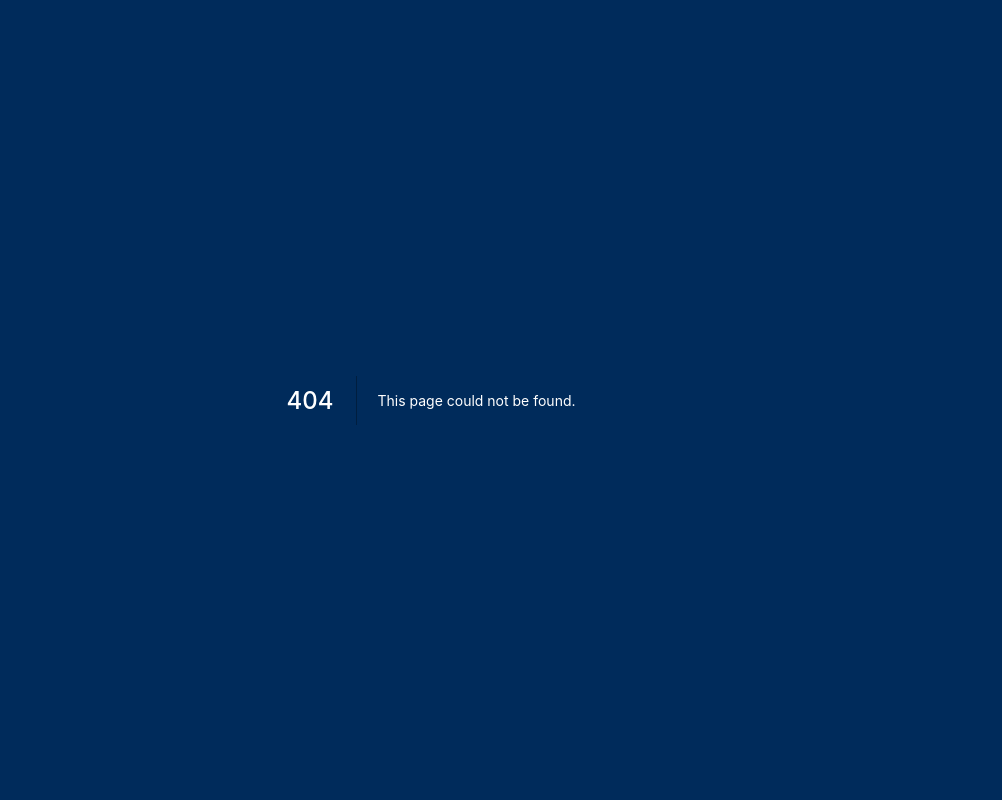
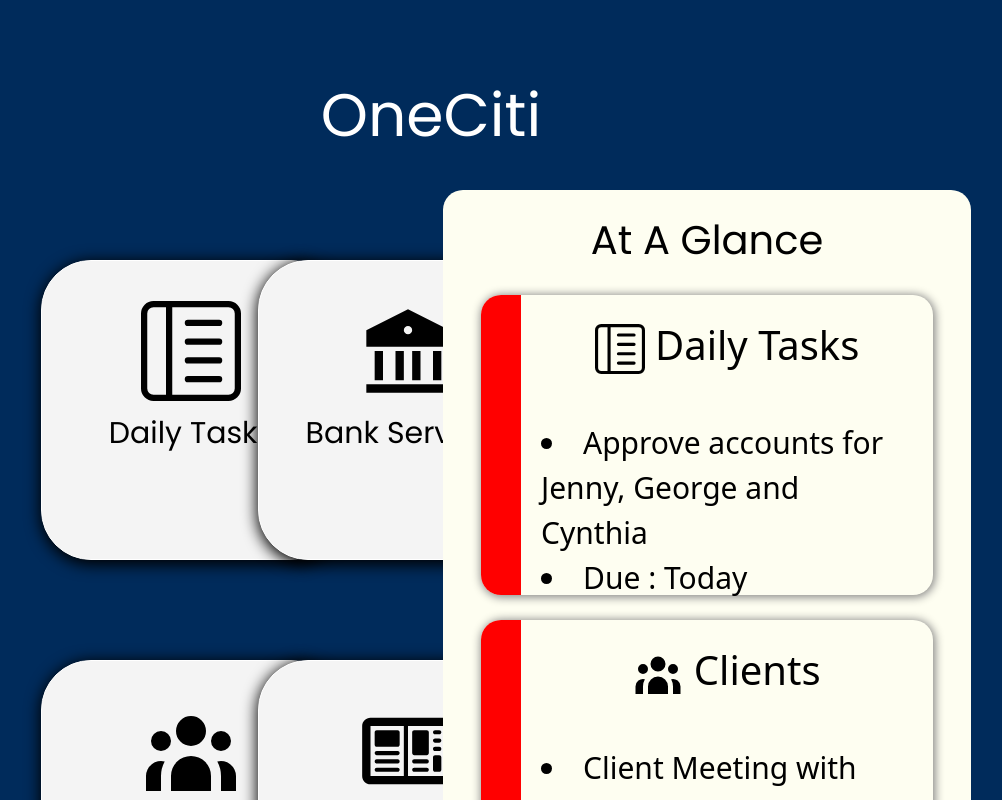
Before and after one commit to shaokiat/Innovage, a Next.js app: page /banker/home in a window 1280 px wide. Before the commit this address had no page. Shown: the top 800 px of the page, without its empty margins (209-1211 px from the left). Built offline with nearby package versions, Linux system fonts and the light colour scheme; a web font is replaced by a local one.

Commit message:
fixed bank home resolution and renamed to home.js

```diff
--- a/pages/banker/index.js
+++ b/pages/banker/home.js
@@ -26,7 +26,7 @@ export default function Home() {
             </div>
 
                 <div className = "row">
-                      <div className = "col-5">
+                      <div className = "col-6">
                             <div className = "row">
                                   <div className = "col-4">
                                               <a href = "#" className = {styles.box1}>
```
